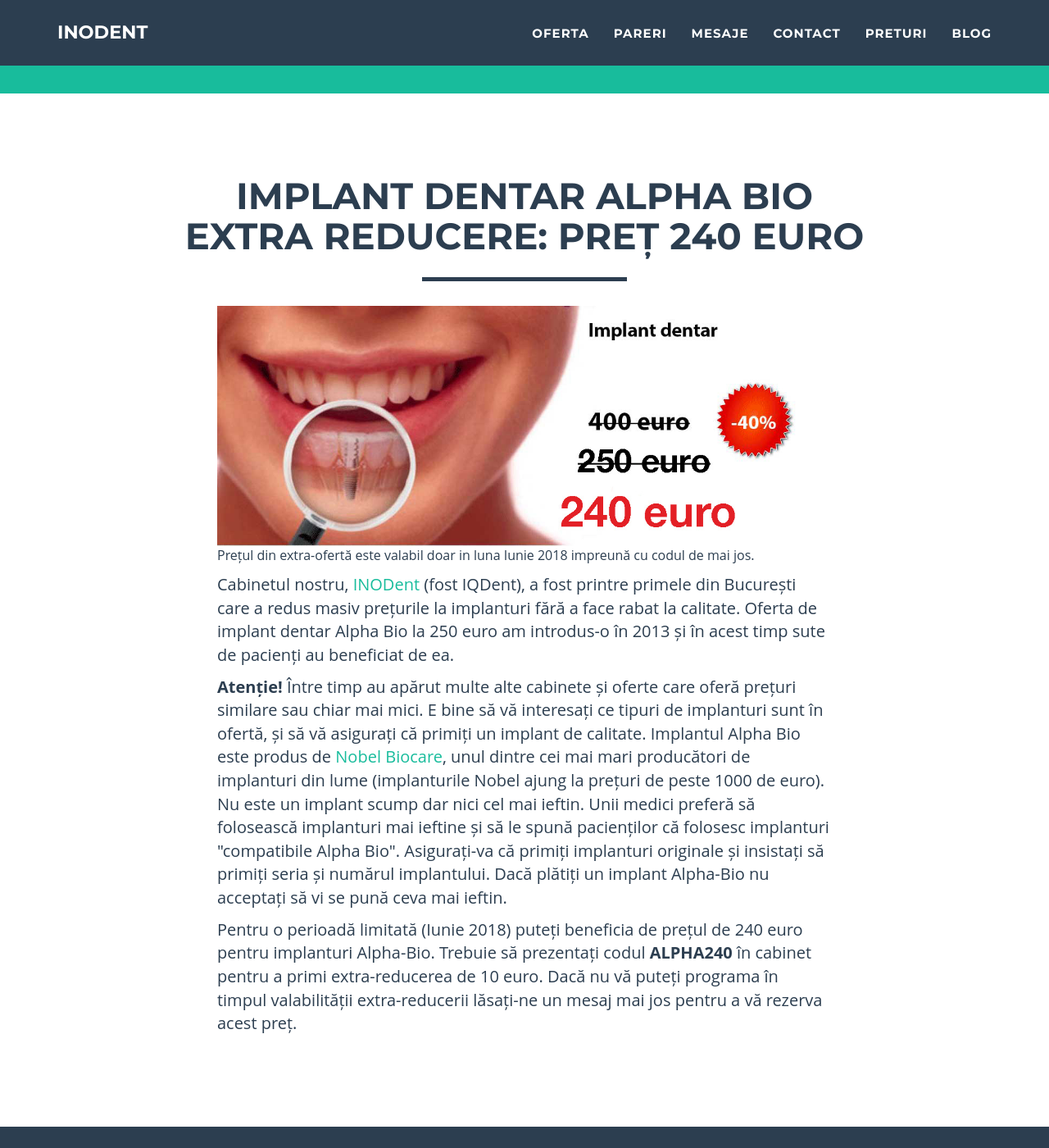
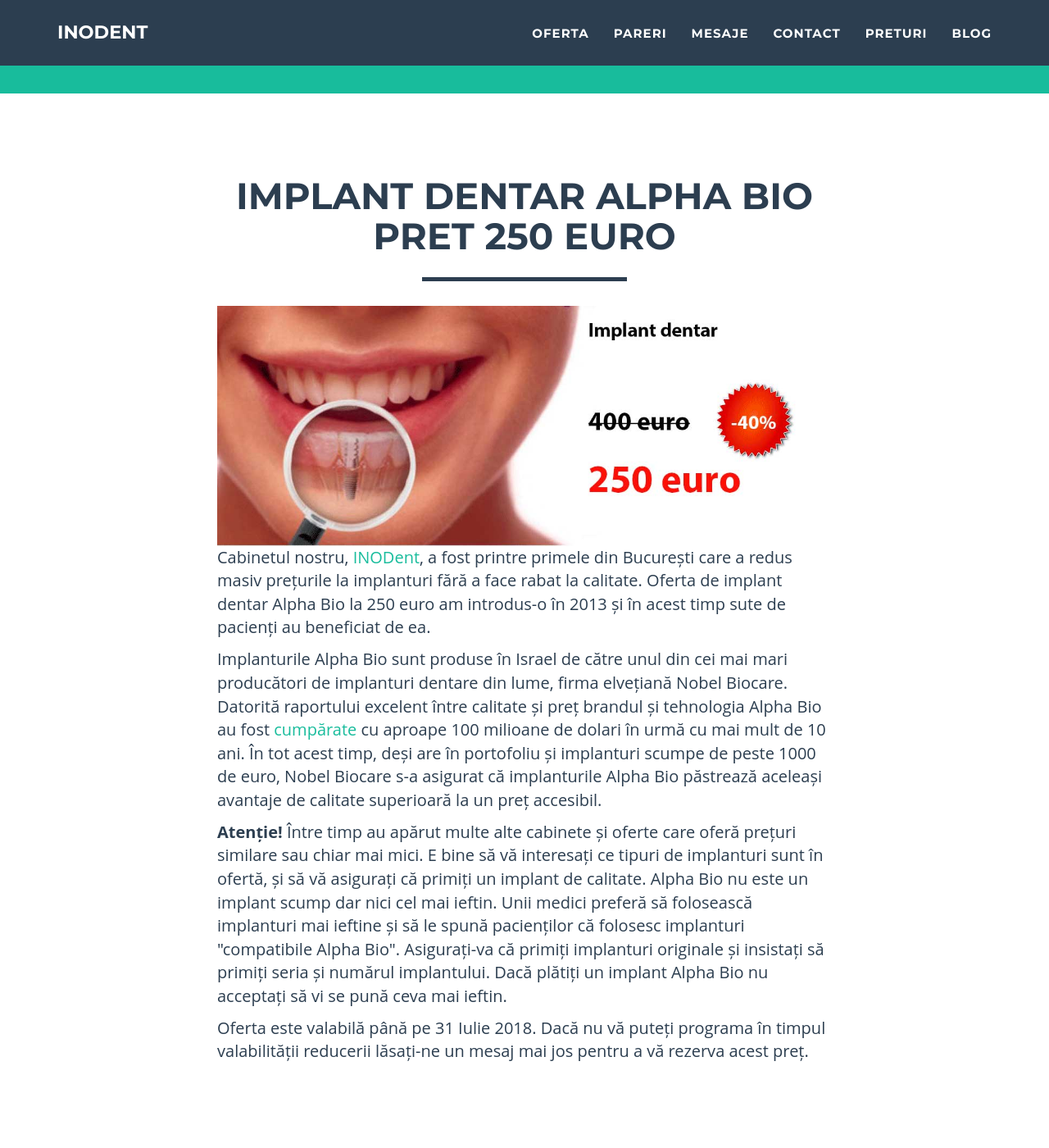
Before and after one commit to littledentgopo/offerdent, a Jekyll site: the page built from extra-reducere-alphabio.html, in a window 1280 px wide and 1400 px high, scrolled down 883 px. Shown: the whole window at 82% size. Built offline with Jekyll 4.4.1, drawn with Linux system fonts in a browser that asks for light colours; comment, search, counter and statistics services are not loaded.

Commit message:
change offer to 250

```diff
--- a/extra-reducere-alphabio.html
+++ b/extra-reducere-alphabio.html
@@ -2,7 +2,7 @@
 layout: main
 home: index.html
 subtitle: Implant dentar Alpha Bio
-title: Extra reducere de pret - Implant dentar Alpha Bio 240 de euro.
+title: Reducere de pret implant dentar Alpha Bio 250 de euro.
 description: Implant dentar de calitate Alpha Bio (fabricat de Nobel Biocare) la un pret imbatabil.
 contact: one
 ---
@@ -12,36 +12,35 @@ contact: one
         <div class="container">
             <div class="row">
                 <div class="col-lg-12 text-center">
-                    <h2>Implant dentar Alpha Bio <br/> Extra Reducere: preț 240 euro</h2>
+                    <h2>Implant dentar Alpha Bio<br>Pret 250 euro</h2>
                     <hr class="star-primary">
                 </div>
             </div>
             <div class="row">
-
-
                 <div class="col-lg-8 col-lg-offset-2 text-center">
 
-                    <img src="img/promo/implant-dentar-pret-240.jpg" class="img-responsive" alt="implant dentar pret redus">
+                    <img src="img/promo/implants-250.jpg" class="img-responsive" alt="implant dentar pret redus">
 
                 </div>
 
                 <div class="col-lg-8 col-lg-offset-2">
-                <p class="small">
-                    Prețul din extra-ofertă este valabil doar in luna {{site.offer.extramonth}} impreună cu codul de mai jos.
+                <p>
+                    Cabinetul nostru, <a href="{{site.contact.office.url}}" target="_blank">{{ site.newname }}</a>, a fost printre primele din București care a redus masiv prețurile la implanturi fără a face rabat la calitate. Oferta de implant dentar Alpha Bio la 250 euro am introdus-o în 2013 și în acest timp sute de pacienți au beneficiat de ea.
                 </p>
                 <p>
-                    Cabinetul nostru, <a href="{{site.contact.office.url}}" target="_blank">{{ site.newname }}</a> (fost IQDent), a fost printre primele din București care a redus masiv prețurile la implanturi fără a face rabat la calitate. Oferta de implant dentar Alpha Bio la 250 euro am introdus-o în 2013 și în acest timp sute de pacienți au beneficiat de ea.
+                     Implanturile Alpha Bio sunt produse în Israel de către unul din cei mai mari producători de implanturi dentare din lume, firma elvețiană Nobel Biocare. Datorită raportului excelent între calitate și preț brandul și tehnologia Alpha Bio au fost <a target="_blank" href="https://www.osseonews.com/nobel-buys-alpha-bio-whos-next/">cumpărate</a> cu aproape 100 milioane de dolari în urmă cu mai mult de 10 ani. În tot acest timp, deși are în portofoliu și implanturi scumpe de peste 1000 de euro, Nobel Biocare s-a asigurat că implanturile Alpha Bio păstrează aceleași avantaje de calitate superioară la un preț accesibil.
                 </p>
                 <p>
-                    <strong>Atenție!</strong> Între timp au apărut multe alte cabinete și oferte care oferă prețuri similare sau chiar mai mici. E bine să vă interesați ce tipuri de implanturi sunt în ofertă, și să vă asigurați că primiți un implant de calitate. Implantul Alpha Bio este produs de <a href="https://www.nobelbiocare.com/" target="_blank">Nobel Biocare</a>, unul dintre cei mai mari producători de implanturi din lume (implanturile Nobel ajung la prețuri de peste 1000 de euro). Nu este un implant scump dar nici cel mai ieftin. Unii medici preferă să folosească implanturi mai ieftine și să le spună pacienților că folosesc implanturi "compatibile Alpha Bio". Asigurați-va că primiți implanturi originale și insistați să primiți seria și numărul implantului. Dacă plătiți un implant Alpha-Bio nu acceptați să vi se pună ceva mai ieftin.
+                    <strong>Atenție!</strong> Între timp au apărut multe alte cabinete și oferte care oferă prețuri similare sau chiar mai mici. E bine să vă interesați ce tipuri de implanturi sunt în ofertă, și să vă asigurați că primiți un implant de calitate. Alpha Bio nu este un implant scump dar nici cel mai ieftin. Unii medici preferă să folosească implanturi mai ieftine și să le spună pacienților că folosesc implanturi "compatibile Alpha Bio". Asigurați-va că primiți implanturi originale și insistați să primiți seria și numărul implantului. Dacă plătiți un implant Alpha Bio nu acceptați să vi se pună ceva mai ieftin.
                 </p>
                 <p>
-                     Pentru o perioadă limitată ({{site.offer.extramonth}}) puteți beneficia de prețul de 240 euro pentru implanturi Alpha-Bio. Trebuie să prezentați codul <strong>ALPHA240</strong> în cabinet pentru a primi extra-reducerea de 10 euro. Dacă nu vă puteți programa în timpul valabilității extra-reducerii lăsați-ne un mesaj mai jos pentru a vă rezerva acest preț.
+                    Oferta este valabilă până pe {{site.offer.expirydate}}. Dacă nu vă puteți programa în timpul valabilității reducerii lăsați-ne un mesaj mai jos pentru a vă rezerva acest preț.
                 </p>
+
                 </div>
 
                 <div class="col-lg-12 text-center">
-                   <div class="fb-comments" data-href="{{site.url}}{{page.url}}" data-numposts="2" data-colorscheme="light" data-order-by="reverse_time"></div>
+                   <div class="fb-comments" data-href="{{site.url}}{{page.url}}" data-numposts="3" data-colorscheme="light" data-order-by="reverse_time"></div>
                 </div>
 
             </div>
--- a/index.html
+++ b/index.html
@@ -1,7 +1,7 @@
 ---
 layout: main
 subtitle: Oferte Implant dentar
-title: Implant dentar ieftin Bucuresti 240 euro. Oferta implant dentar pret accesibil 2018.
+title: Implant dentar ieftin Bucuresti 250 euro. Oferta implant dentar pret accesibil 2018.
 description: Pret implant dentar Alpha Bio redus cu 40% de la 400 euro la 250 euro. Oferta implant dentar de calitate la un pret accesibil oferit de Dr. Irina Alexandru in cabinetul stomatologic IQdent zona Nerva Traian.
 
 contact: one
```
Also changed, not shown: _includes/section-discount.html (+6 -4 lines).
